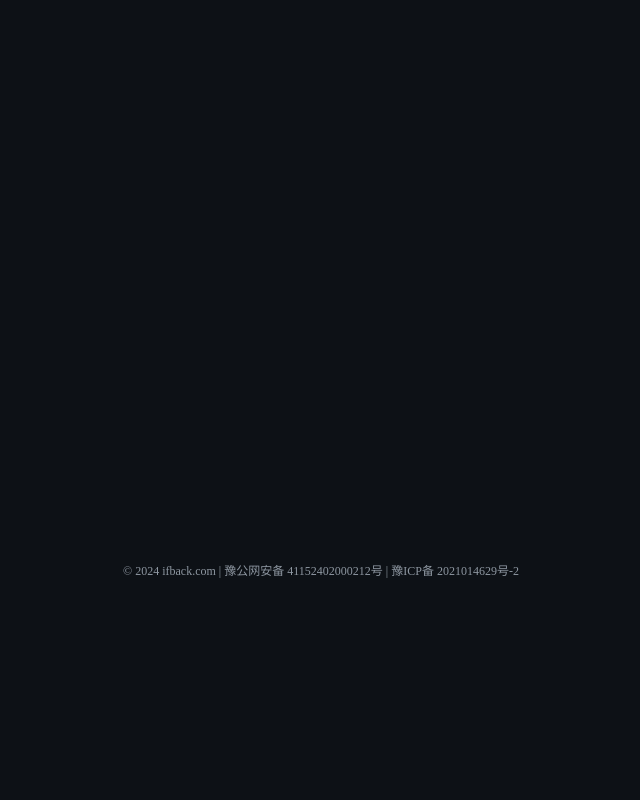
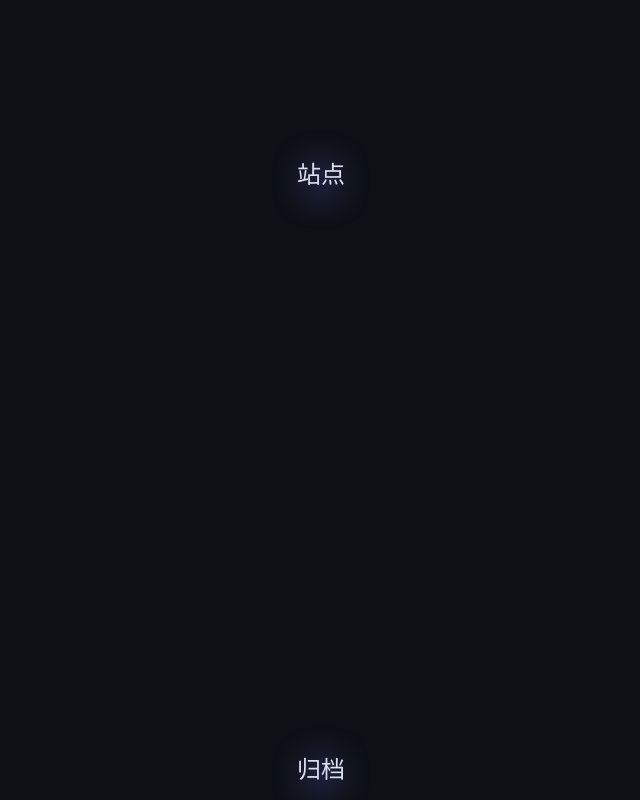
Before and after one commit to SingleMoonlight/qingheifback, a Vue app: page / in a window 1280 px wide. Shown: the part 1260-2060 px from the top of the page, without its empty margins (319-959 px from the left). Before the commit the page ends 1860 px from the top, so only its background shows below. Built offline with nearby package versions, Linux system fonts and the light colour scheme.

Commit message:
Add present section component

```diff
--- a/src/assets/variables.less
+++ b/src/assets/variables.less
@@ -8,6 +8,7 @@
     --scrollbar-thumb-hover-background-color: #e6edf3;
 
     --under-line-color: #7c72ff;
+    --section-title-light-color: #7c72ff;
 
     --nav-border: 1px solid rgba(255, 255, 255, 0.05);
 
--- /dev/null
+++ b/src/components/PresentSection.vue
@@ -0,0 +1,48 @@
+<script setup>
+import { ref } from 'vue'
+
+const props = defineProps({
+    title: String
+})
+const section = ref(null)
+
+defineExpose({section})
+</script>
+
+<template>
+    <div class="present-section" ref="section">
+        <div class="present-section-title">{{ props.title }}</div>
+        <div class="title-light"></div>
+        <slot></slot>
+    </div>
+</template>
+
+
+<style scoped>
+.present-section {
+    width: 100%;
+    padding: 20px 200px;
+}
+
+.present-section-title {
+    font-size: 24px;
+    text-align: center;
+    color: var(--primary-text-color);
+}
+
+.title-light {
+    width: 20px;
+    height: 20px;
+    border-radius: 20px;
+    filter: blur(18px);
+    margin-left: 50%;
+    transform: translate(-50%, -100%);
+    background-color: var(--section-title-light-color);
+}
+
+@media (max-width: 1000px) {
+    .present-section {
+        padding: 20px 20px;
+    }
+}
+</style>
--- a/src/pages/IndexPage.vue
+++ b/src/pages/IndexPage.vue
@@ -2,11 +2,13 @@
 import CopyrightStatement from '@/components/CopyrightStatement.vue'
 import DynStars from '@/components/DynStars.vue'
 import LineButton from '@/components/LineButton.vue'
+import PresentSection from '@/components/PresentSection.vue'
 import { copyrightInfo, navList, slogan } from '@/utils/constant'
 import { onMounted, ref } from 'vue'
 
 const headerRef = ref(null)
 const asideRef = ref(null)
+const navListRef = ref([null])
 const navBtnRef = ref(null)
 const showAside = ref(false)
 
@@ -23,7 +25,11 @@ function handleNavClick(index) {
     asideDom.classList.remove('aside-open');
     navBtnDom.classList.remove('nav-button-container-transition');
 
-    console.log(index);
+    let offsetTop = 0;
+    if (index !== 0) {
+        offsetTop = navListRef.value[index].value.section.offsetTop - 60;
+    }
+    window.scrollTo({ behavior: 'smooth' , top: offsetTop });
 }
 
 function handleNavButtonClick() {
@@ -63,6 +69,10 @@ onMounted(() => {
     window.addEventListener('scroll', () => {
         setHeaderFixed();
     });
+
+    for (let i = 0; i < navList.length; i++) {
+        navListRef.value.push(ref(null))
+    }
 })
 
 </script>
@@ -93,7 +103,15 @@ onMounted(() => {
         </div>
     </div>
     <div class="body">
-        <div style="height: 1000px; width: 100%; background-color: transparent;"></div>
+        <PresentSection :title="navList[1]" :ref="navListRef[1]">
+            <div style="height: 500px; width: 100%; background-color: transparent;"></div>
+        </PresentSection>
+        <PresentSection :title="navList[2]" :ref="navListRef[2]">
+            <div style="height: 500px; width: 100%; background-color: transparent;"></div>
+        </PresentSection>
+        <PresentSection :title="navList[3]" :ref="navListRef[3]">
+            <div style="height: 500px; width: 100%; background-color: transparent;"></div>
+        </PresentSection>
     </div>
     <div class="footer">
         <div class="copyright-container">
```
